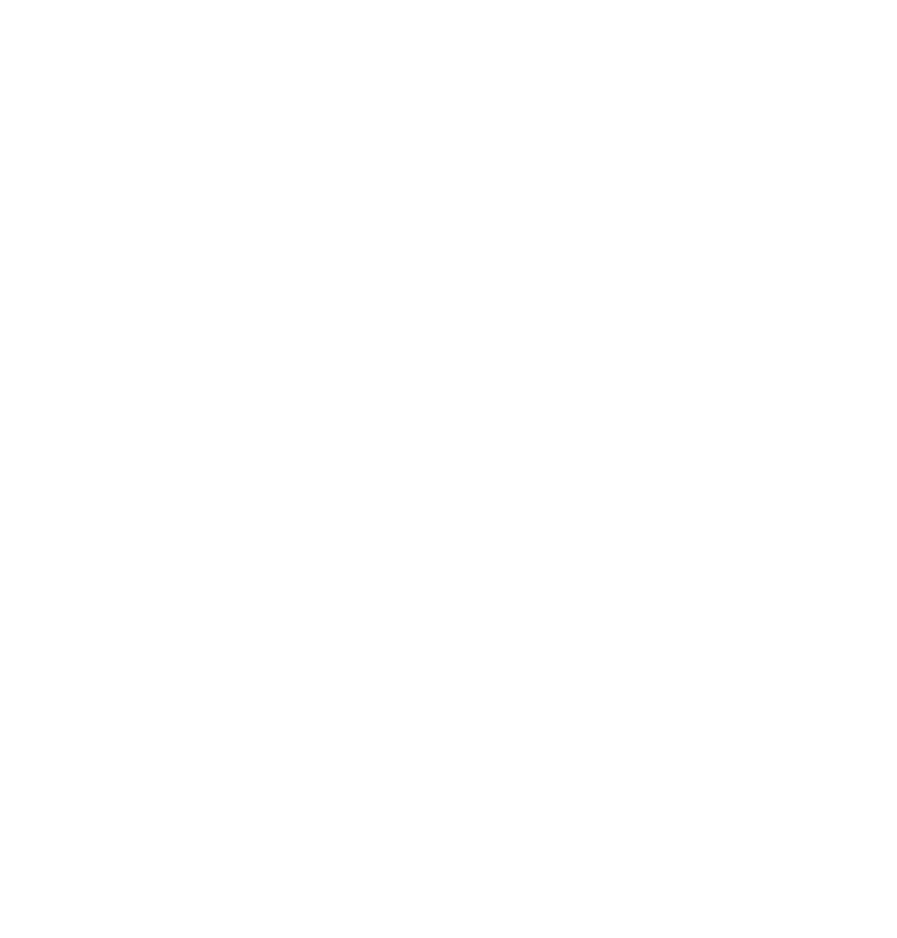
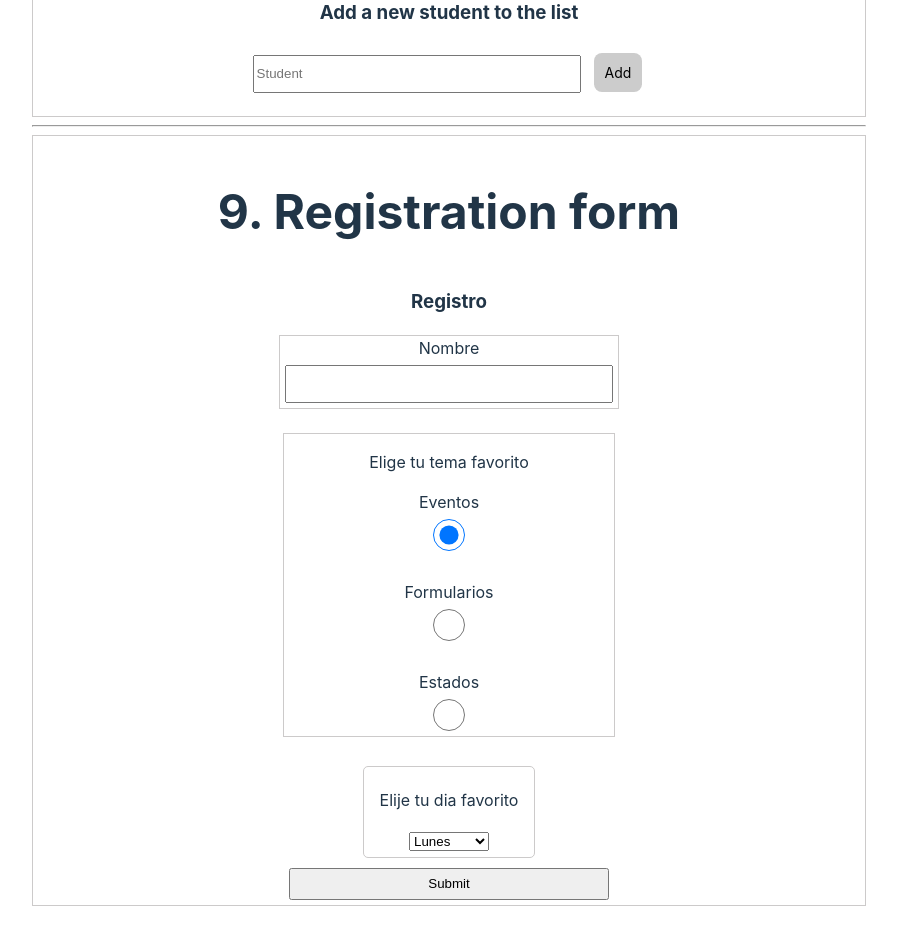
Before and after one commit to Wilalz/practice-react-1, a React (Vite) app: page / in a window 1280 px wide. Shown: the part 3980-4918 px from the top of the page, without its empty margins (191-1088 px from the left). Before the commit the page ends 3840 px from the top, so only its background shows below. Built offline with nearby package versions, Linux system fonts and the light colour scheme.

Commit message:
[FEAT] Add card 8 Student list (adding to a list of items), and Add card 9 Registration form (new types of input in a form)

```diff
--- a/src/App.jsx
+++ b/src/App.jsx
@@ -10,6 +10,8 @@
 import CardPokemonState from './components/ejercicio5/CardPokemonState'
 import { FormLogin } from "./components/ejercicio6/FormLogin"
 import { FormRejuvenecedor } from "./components/ejercicio7/FormRejuvenecedor"
+import { StudentList } from "./components/ejercicio8/StudentList"
+import { RegistrationForm } from "./components/ejercicio9/RegistrationForm"
 
 function App() {
 
@@ -44,6 +46,10 @@
       <FormLogin />
       <hr />
       <FormRejuvenecedor />
+      <hr />
+      <StudentList />
+      <hr />
+      <RegistrationForm />
 
 
 
--- /dev/null
+++ b/src/components/ejercicio8/StudentList.jsx
@@ -0,0 +1,53 @@
+import React, { useState } from 'react'
+import styles from '../../styles.module.css'
+import { Title } from '../Title'
+
+export const StudentList = () => {
+// 2. Definir los estados
+    const [name, setName] = useState("");
+    const [students, setStudents] = useState([]);
+
+//5. Definir el manejador de eventos del boton
+//      setName setea el name con un array vacio, así que limpia el input que está vinculado al name
+//      setStudents es un array, primero usa el "...spread operator" que crea una copia del array "students" con todo lo que tuviera dentro
+//      luego le adiciona un nuevo objeto con key "name" y con value "name"
+    const handlerOnClick = () => {
+        if(name !== ""){
+            setName("");
+            setStudents([
+            ...students, {name: name}
+            ])
+        }
+    }
+
+// 1. Definir la estructura del html
+return (
+    <div className={styles.container}>
+            <Title>8. Student List</Title>
+            <h3>Add a new student to the list</h3>
+{/* 3. El input contine un onChange, con cada cambio "setea" o redefine el valor del estado "name" */}
+            <input
+                type="text"
+                placeholder='Student'
+                value={name}
+                onChange={e => setName(e.target.value)}
+                />
+{/* 4. El boton tiene un manejador de evento handlerOnClick que se ejecuta con cada click */}
+            <button
+                onClick={handlerOnClick}
+                >Add
+            </button>
+{/* 6. Se crea una lista que dentro ejecuta el metodo .map para recoorer todo el array "students" */}
+{/*         Por cada iteracion (student) se imprime un "li" con el "name" de cada student */}
+{/*         Tambien se asigna una key (index) para diferenciar cada "li" */}
+            <>
+                <ul>
+                    {students.map((student, index) => (
+                        <li key={index}>{student.name}</li>
+                    ))}
+                </ul>
+            </>
+
+        </div>
+    )
+}
--- /dev/null
+++ b/src/components/ejercicio9/RegistrationForm.jsx
@@ -0,0 +1,88 @@
+import React, {useState} from 'react'
+import {Title} from '../Title'
+import styles from '../../styles.module.css'
+
+export const RegistrationForm = () => {
+    const [name, setName] = useState("");
+    const [day, setDay] = useState("");
+    const [theme, setTheme] = useState("");
+
+    const handlerSubmit = e => {
+        e.preventDefault();
+
+        console.log(`name: ${name}`)
+        console.log(`day: ${day}`)
+        console.log(`theme: ${theme}`)
+        alert("El formulario se ha enviado")
+    }
+
+    return (
+        <div className={styles.container}>
+            <Title>9. Registration form</Title>
+            <h3>Registro</h3>
+            <form onSubmit={handlerSubmit}>
+                <div className={styles.cardPpal}>
+                    <label htmlFor="name">Nombre</label>
+                    <input
+                        type="text"
+                        id='name'
+                        name='name'
+                        value={name}
+                        onChange={(e) => setName(e.target.value)}
+                        />
+                </div>
+                <br />
+
+                <div className={styles.cardPpal}>
+                    <p >Elige tu tema favorito</p>
+                    <label htmlFor='events'>Eventos</label>
+                    <input
+                        type="radio"
+                        id='events'
+                        name='theme'
+                        value="events"
+                        onChange={(e) => setTheme(e.target.value)}
+                        defaultChecked
+                    />
+                    <br />
+                    <label htmlFor='forms'>Formularios</label>
+                    <input
+                        type="radio"
+                        id='forms'
+                        name='theme'
+                        value="forms"
+                        onChange={(e) => setTheme(e.target.value)}
+                        />
+                    <br />
+                    <label htmlFor='states'>Estados</label>
+                    <input
+                        type="radio"
+                        id='states'
+                        name='theme'
+                        value="states"
+                        onChange={(e) => setTheme(e.target.value)}
+                        />
+                </div>
+                <br />
+
+                <div className={styles.cardFlex}>
+                    <p>Elije tu dia favorito</p>
+                    <select
+                        name="day"
+                        onChange={(e) => setDay(e.target.value)}
+                        defaultValue=""
+                        >
+                            <option value="monday">Lunes</option>
+                            <option value="Tuesday">Martes</option>
+                            <option value="Wednesday">Miercoles</option>
+                            <option value="Thursday">Jueves</option>
+                            <option value="Friday">Viernes</option>
+                    </select>
+                </div>
+
+                <input type="submit" />
+
+            </form>
+        </div>
+    )
+}
```
Also changed, not shown: learnings/learnings1_Hooks.html (renamed from learnings.html, +16 -12 lines), learnings/learnings2_Styles_CSS.html (added, +34 -0 lines), learnings/learnings3_Events.html (added, +42 -0 lines).
